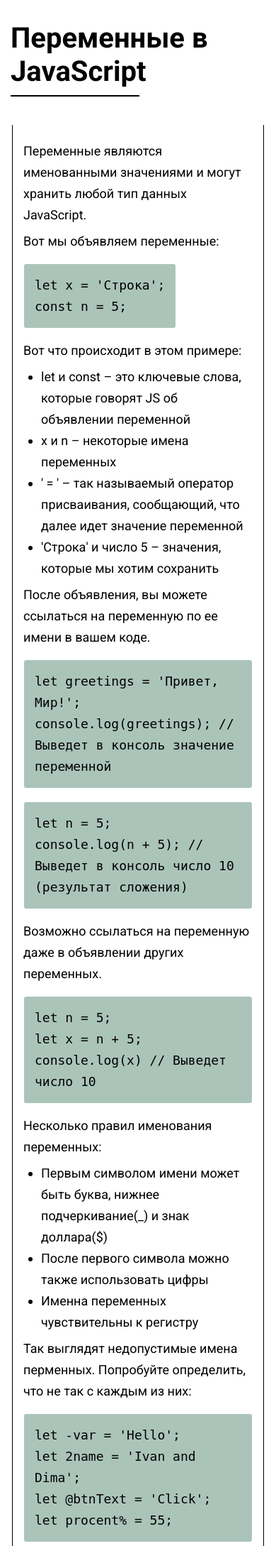
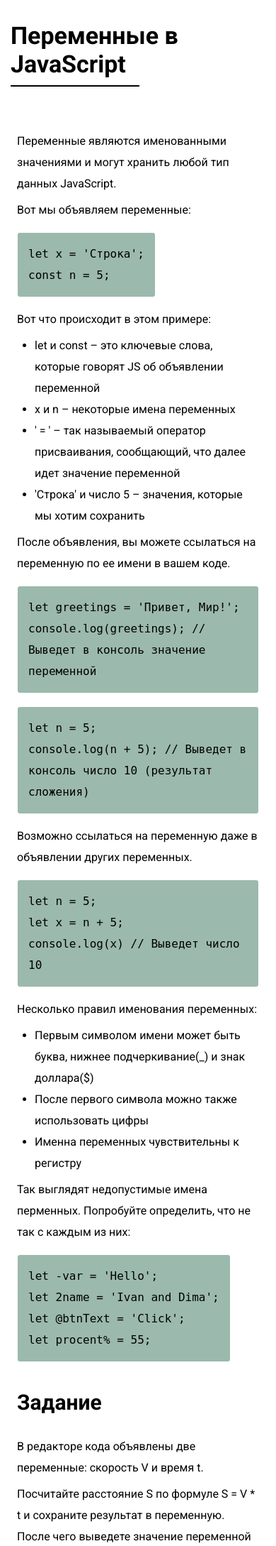
Before and after one commit to BZLOM4JOPbI/Amadeus-Courses, a Django app: page /task3 in a window 390 px wide. Shown: the part 104-2282 px from the top of the page at 71% size. Run offline with Django 4.2, Linux system fonts and the light colour scheme; some libraries are stand-ins or nearby versions.

Commit message:
Небольшие правки

```diff
--- a/Amadeus_project/main_pages/static/main_pages/css/style.css
+++ b/Amadeus_project/main_pages/static/main_pages/css/style.css
@@ -15,6 +15,8 @@
 :root {
     --main-color: #000;
     --accent-color: rgb(89, 138, 118);
+    --accent-colorOp: rgba(89, 138, 118, 0.6);
+    --font-family: 'Roboto';
 }
 .wrapper {
     overflow: hidden;
@@ -27,7 +29,7 @@
     margin: 0 auto;
     padding: 0 15px;
     box-sizing: border-box;
-    font-family: 'Roboto';
+    font-family: var(--font-family);
 }
 .Btn {
     font-weight: 400;
@@ -54,6 +56,16 @@
 .mainWrap {
     flex: 1 1 auto;
 }
+.noselect {
+    -webkit-touch-callout: none; /* iOS Safari */
+      -webkit-user-select: none; /* Safari */
+       -khtml-user-select: none; /* Konqueror HTML */
+         -moz-user-select: none; /* Old versions of Firefox */
+          -ms-user-select: none; /* Internet Explorer/Edge */
+              user-select: none; /* Non-prefixed version, currently
+                                    supported by Chrome, Edge, Opera and Firefox */
+}
+
 /**/
 
 /* Стили шапки */
@@ -228,7 +240,7 @@
     grid-area: banner;
 }
 .blur {
-    background: rgba(89, 138, 118, 0.6);
+    background:var(--accent-colorOp);
     backdrop-filter: blur(2px);
     border-radius: 3px;
     -webkit-appearance: none;
@@ -338,7 +350,7 @@
     /* font-family: 'Monaco', 'Menlo', 'Ubuntu Mono', 'Consolas', 'source-code-pro', monospace; */
 }
 .ace_folding-enabled {
-    background-color: rgba(89, 138, 118, 0.6);
+    background-color: var(--accent-colorOp);
 }
 .ace-clouds .ace_gutter-active-line {
     background-color: var(--accent-color);
@@ -431,11 +443,11 @@
     font-size: 40px;
 }
 .courseTextContainer {
-    padding: 15px;
+    padding: 15px 10px;
     margin: 30px 0;
-    width: 90%;
-    border-left: 1.5px solid var(--main-color);
-    border-right: 1.5px solid var(--main-color);
+    width: 95%;
+    /* border-left: 1.5px solid var(--main-color);
+    border-right: 1.5px solid var(--main-color); */
 }
 .courseText {
     margin: 7px 0;
@@ -459,7 +471,7 @@
     max-width: 50%;
 }
 .courseInner code {
-    background-color: rgba(89, 138, 118, .5);
+    background-color: var(--accent-colorOp);
     display: inline-block;
     padding: 15px;
     margin: 10px 1px;
@@ -500,7 +512,17 @@
         padding: 0;
     }
     .courseInner .editorContainer {
-    width: 100%;
+     width: 100%;
+    }
+    code, .courseText {
+        font-size: 16px;
+    }
+    .courseTitle {
+        font-size: 34px;
+        align-self: flex-start;
+    }
+    .courseList li {
+        font-size: 16px;
     }
 }
 /**/
@@ -508,7 +530,6 @@
 
 /* Стили подвала */
 .footerWrap  .inner {
-    /*background-color: rgb(89, 138, 118);*/
     justify-content: space-between;
     flex-wrap: wrap;
     align-items: baseline;
--- a/Amadeus_project/main_pages/static/main_pages/js/ide_script.js
+++ b/Amadeus_project/main_pages/static/main_pages/js/ide_script.js
@@ -1,6 +1,12 @@
 const ide = ace.edit('editor');
 // IDE Options
-let ideDefaultValue = '// Put your code here';
+const taskValuesForIde = {
+    task1: '// Put your code here',
+    task3: 'let V = 24; // Скорость\nlet t = 2; // Время',
+    task2   : 'console.log(5 _ (2 _ 6) _ 2);',
+    task4: '// Put your code here',
+}
+let ideDefaultValue = location.href.split('/')[3].includes('task') ? taskValuesForIde[location.href.split('/')[3]] : '// Put your code here';
 ide.setValue(ideDefaultValue);
 ide.setTheme('ace/theme/clouds');
 ide.session.setMode('ace/mode/javascript');
@@ -51,8 +57,8 @@
     } else {
         if (typeof input[0] == 'string') {
                 log.textContent = `>  '${input[0]}'`;
-        } else if (typeof input[0] == 'number') {
-            log.textContent = `>  ${input[0]}`;
+        } else if (input[0].length > 1) {
+            log.textContent = `>  [${input[0]}]`;
         } else {
             log.textContent = `>  ${input[0]}`;
         }
--- a/Amadeus_project/main_pages/static/main_pages/js/script.js
+++ b/Amadeus_project/main_pages/static/main_pages/js/script.js
@@ -32,4 +32,4 @@
         hamburgerMenu.removeChild(accountButtons);
     }
 };
-// Проверка на расширение дисплеия с активным бургером
+// Проверка на расширение дисплея с активным бургером
--- a/Amadeus_project/main_pages/templates/main_pages/base.html
+++ b/Amadeus_project/main_pages/templates/main_pages/base.html
@@ -24,7 +24,7 @@
         <header class="headerWrap">
             <div class="container">
                 <div class="inner">
-                    <h2><a href="{% url 'home_page' %}" class="titleHeader">Amadeus</a></h2>
+                    <h2><a href="{% url 'home_page' %}" class="titleHeader noselect">Amadeus</a></h2>
                     <div class="navBtnWrap"><a href="{% url 'ide' %}" class="navBtn">IDE</a></div>
                     <img src=" {% static 'main_pages/img/bars-solid.svg' %}" alt="" class="hambBtn">
                     <div class="accountBtnWrap">
--- a/Amadeus_project/main_pages/templates/main_pages/task1.html
+++ b/Amadeus_project/main_pages/templates/main_pages/task1.html
@@ -28,7 +28,7 @@
                         console.log('Привет, мир!');  // Выведет строку внутри ковычек
                     </code>
                     <p class="courseText">По традиции изучение нового языка программирования следует начинать с 'Hello, World!'.</p>
-                    <p class="courseText">Продублируйте код снизу в редактор кода. Использование одинарный и двойных ковычек равнозначно, но проверка задания чувствительная к регистру и лишним пробелам, так что набирать следует символ в символ. После отправьте решение на проверку. Строка в ковычках появится в качетсве вывода в консоли.</p>
+                    <p class="courseText">Продублируйте код снизу в редактор кода. Использование одинарных и двойных ковычек равнозначно, но проверка задания чувствительная к регистру и лишним пробелам, так что набирать следует символ в символ. После отправьте решение на проверку. Строка в ковычках появится в качетсве вывода в консоли.</p>
                     <code>
                         console.log('Hello, World!');
                     </code>
--- a/Amadeus_project/main_pages/templates/main_pages/task2.html
+++ b/Amadeus_project/main_pages/templates/main_pages/task2.html
@@ -74,7 +74,7 @@
         </div>
     </main>
     <script>
-        ide.setValue('let V = 24; // Скорость\nlet t = 2; // Время')
+        ide.setValue('console.log(5 _ (2 _ 6) _ 2);')
     </script>
 {% endblock %}
 
```
